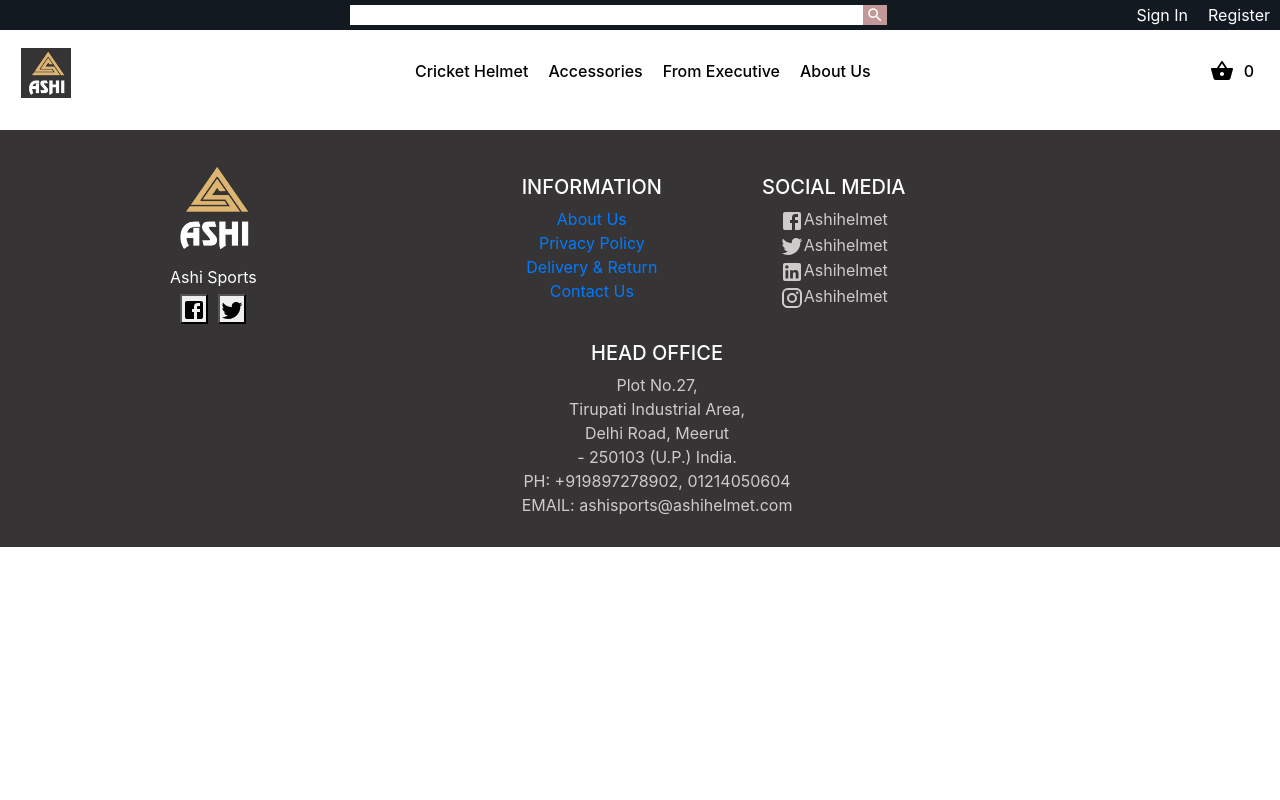
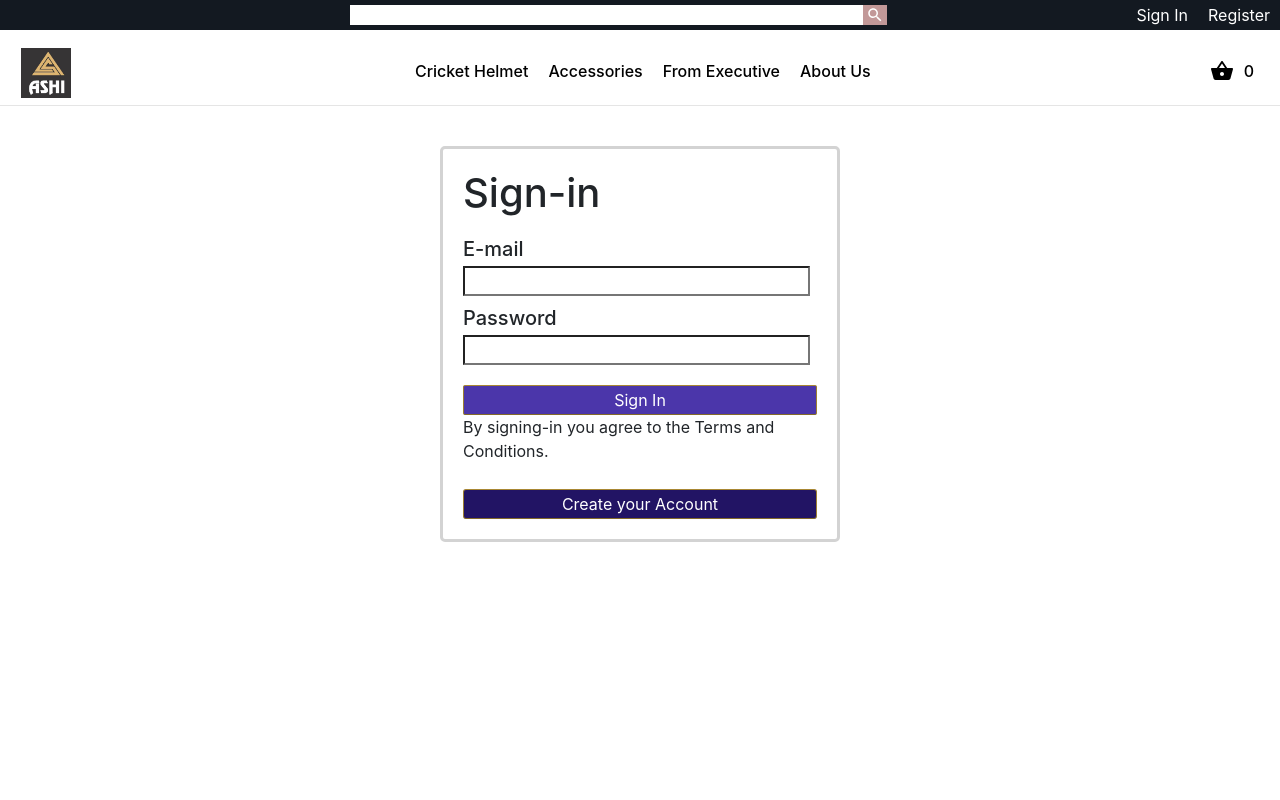
Before and after one commit to princepatel157/helmet-store, a React (Create React App) app: page /login in a window 1280 px wide. Shown: the top 800 px of the page. Built offline with nearby package versions, Linux system fonts and the light colour scheme.

Commit message:
login page

```diff
--- a/package.json
+++ b/package.json
@@ -9,6 +9,7 @@
     "@testing-library/react": "^11.2.3",
     "@testing-library/user-event": "^12.6.2",
     "bootstrap": "^4.6.0",
+    "firebase": "^8.2.4",
     "react": "^17.0.1",
     "react-currency-format": "^1.0.0",
     "react-dom": "^17.0.1",
--- a/src/App.js
+++ b/src/App.js
@@ -5,8 +5,8 @@
 import Home from "./Home.js";
 import Checkout from "./Checkout.js";
 import Footer from "./Footer.js";
-// import Checkout from "./Checkout.js";
-// import "./App.css";
+import Login from "./Login.js";
+import "./App.css";
 
 function App() {
   return (
@@ -22,8 +22,8 @@
             <Route path="/checkout">
               <Checkout />
             </Route>
-            <Route path="/cart">
-              <h1>cart</h1>
+            <Route path="/login">
+              <Login />
             </Route>
           </Switch>
           <Footer />
--- a/src/Header.js
+++ b/src/Header.js
@@ -14,7 +14,7 @@
 
       {/* user registration */}
       <div className="header_nav">
-        <Link to="/" className="header_links">
+        <Link to="/login" className="header_links">
           <div className="header_option">
             <span>Sign In</span>
           </div>
--- /dev/null
+++ b/src/Login.css
@@ -0,0 +1,75 @@
+.login {
+  margin-top: 40px;
+  background-color: white;
+  height: 100vh;
+  display: flex;
+  flex-direction: column;
+  align-items: center;
+}
+
+.hr_line {
+  color: black;
+  width: 100%;
+  margin-top: 25px;
+}
+.login_logo {
+  margin-top: 20px;
+  margin-bottom: 20px;
+  object-fit: contain;
+  width: 100px;
+  margin-right: auto;
+  margin-left: auto;
+}
+
+.login_container {
+  width: 400px;
+  height: fit-content;
+  display: flex;
+  flex-direction: column;
+  border-radius: 5px;
+  border: 3px solid lightgray;
+  padding: 20px;
+}
+
+.login_container > h1 {
+  font-weight: 500;
+  margin-bottom: 20px;
+}
+
+.login_container > form > h5 {
+  margin-bottom: 5px;
+}
+
+.login_container > form > input {
+  height: 30px;
+  margin-bottom: 10px;
+  background-color: white;
+  width: 98%;
+}
+
+.login__container > p {
+  margin-top: 15px;
+  font-size: 12px;
+}
+
+.login_signInButton {
+  background: #4b36aa;
+  color: white;
+  border-radius: 2px;
+  width: 100%;
+  height: 30px;
+  border: 1px solid;
+  margin-top: 10px;
+  border-color: #a88734 #9c7e31 #846a29;
+}
+
+.login_registerButton {
+  border-radius: 3px;
+  width: 100%;
+  height: 30px;
+  border: 1px solid;
+  margin-top: 10px;
+  background: #221464;
+  color: white;
+  border-color: #a88734 #9c7e31 #846a29;
+}
--- /dev/null
+++ b/src/Login.js
@@ -0,0 +1,64 @@
+import React, { useState } from "react";
+import "./Login.css";
+import { Link } from "react-router-dom";
+
+function Login() {
+  const [email, setEmail] = useState("");
+  const [password, setPassword] = useState("");
+
+  const signIn = (e) => {
+    e.preventDefault();
+  };
+
+  const register = (e) => {
+    e.preventDefault();
+  };
+
+  return (
+    <>
+      <div className="hr_line">
+        <hr />
+      </div>
+      <div className="login">
+        {/* <Link to="/">
+          <img className="login_logo" src="./images/logo.jpg" alt="" />
+        </Link> */}
+
+        <div className="login_container">
+          <h1>Sign-in</h1>
+          <form>
+            <h5>E-mail</h5>
+            <input
+              type="text"
+              value={email}
+              onChange={(e) => setEmail(e.target.value)}
+            />
+
+            <h5>Password</h5>
+            <input
+              type="password"
+              value={password}
+              onChange={(e) => setPassword(e.target.value)}
+            />
+
+            <button
+              type="submit"
+              onClick={signIn}
+              className="login_signInButton"
+            >
+              Sign In
+            </button>
+          </form>
+
+          <p>By signing-in you agree to the Terms and Conditions.</p>
+
+          <button onClick={register} className="login_registerButton">
+            Create your Account
+          </button>
+        </div>
+      </div>
+    </>
+  );
+}
+
+export default Login;
--- a/src/Navbar.css
+++ b/src/Navbar.css
@@ -5,6 +5,7 @@
   display: flex;
   align-items: center;
   position: sticky;
+  /* border-bottom: 1px solid black; */
 }
 .navbar_logo {
   width: 60px;
```
Also changed, not shown: 2 other files (tests, documents, lock files or other folders).
